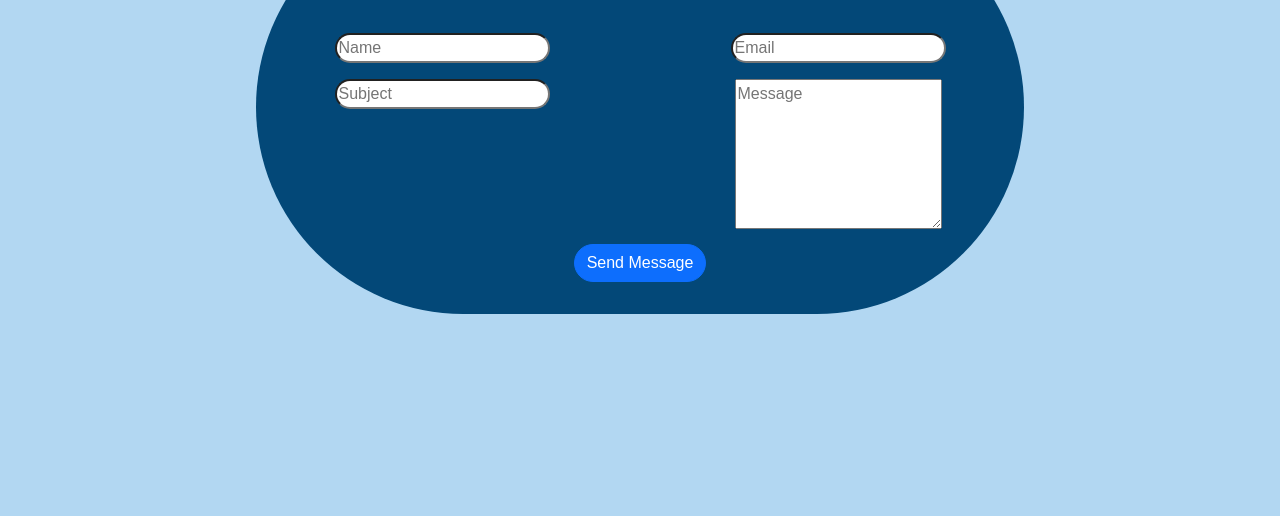
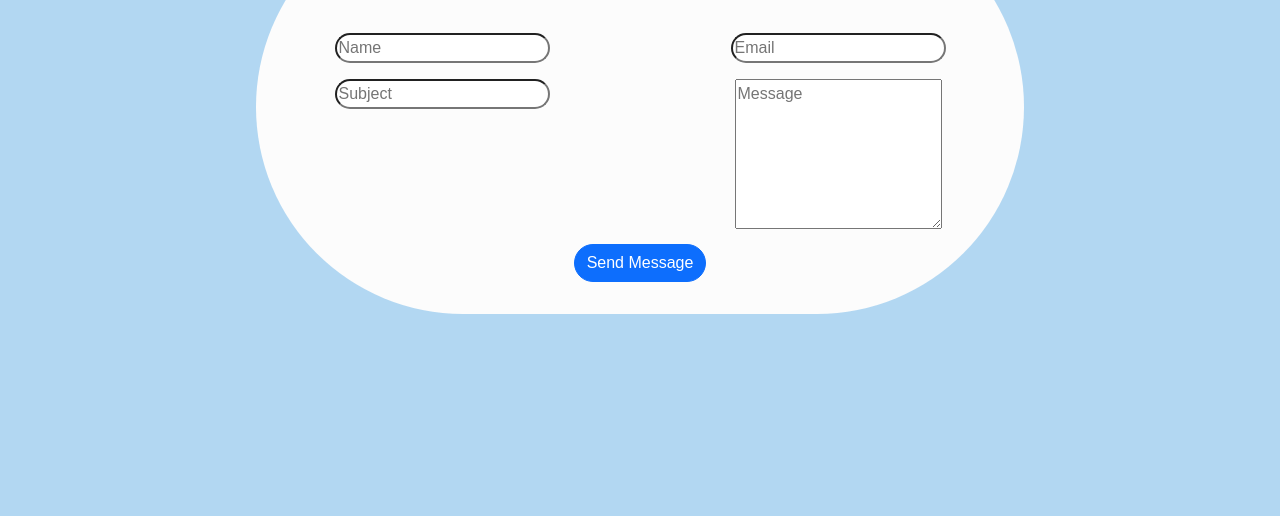
Before and after one commit to HaydenMuller/VS_Files, a plain HTML site: page ContactMe.html in a window 1280 px wide. Shown: the part 284-800 px from the top of the page. Drawn offline with nearby package versions, Linux system fonts and the light colour scheme.

Commit message:
changed form colour

```diff
--- a/assets.css
+++ b/assets.css
@@ -112,7 +112,7 @@ li a:hover {
   position: absolute;
   font-family: Arial;
   padding: 0px;
-  background: #034878;
+  background: #fcfcfc;
   margin-top: 10%;
   margin-left: 20%;
   /* width: 60%;
```
